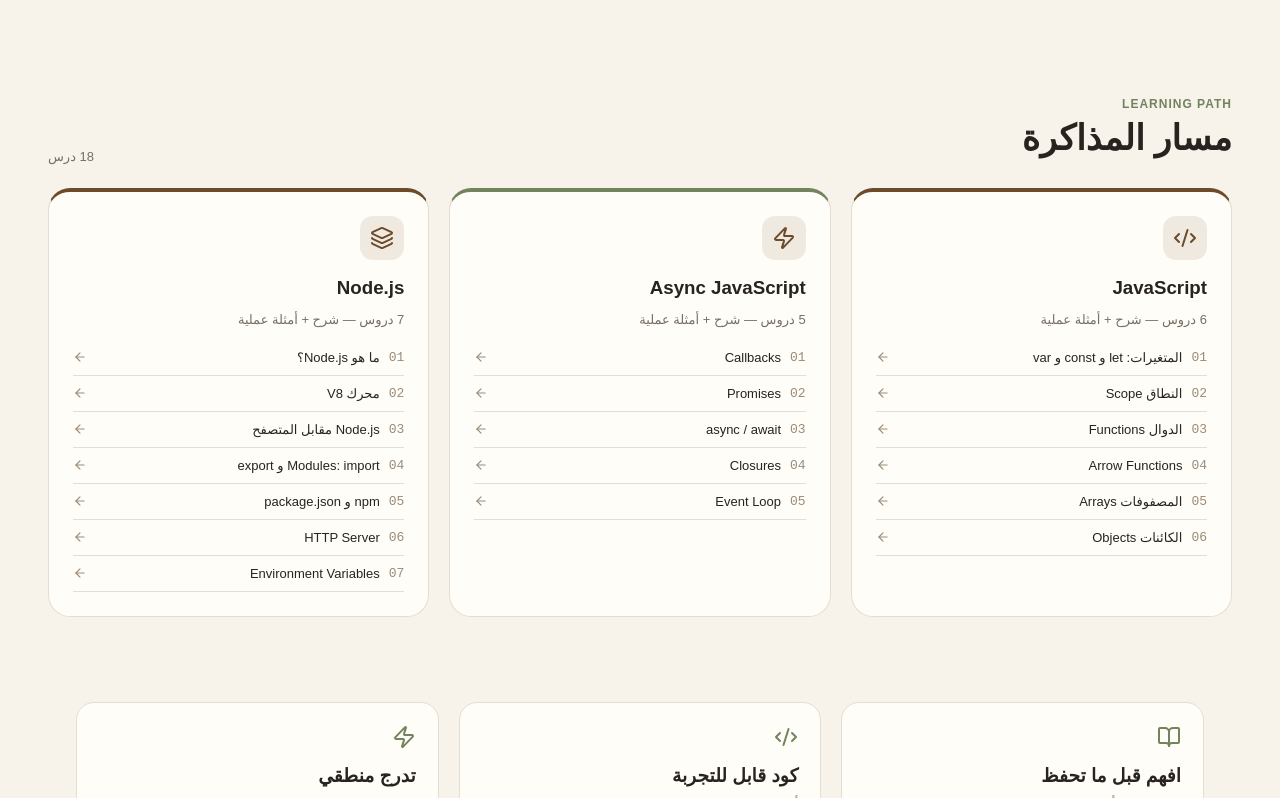
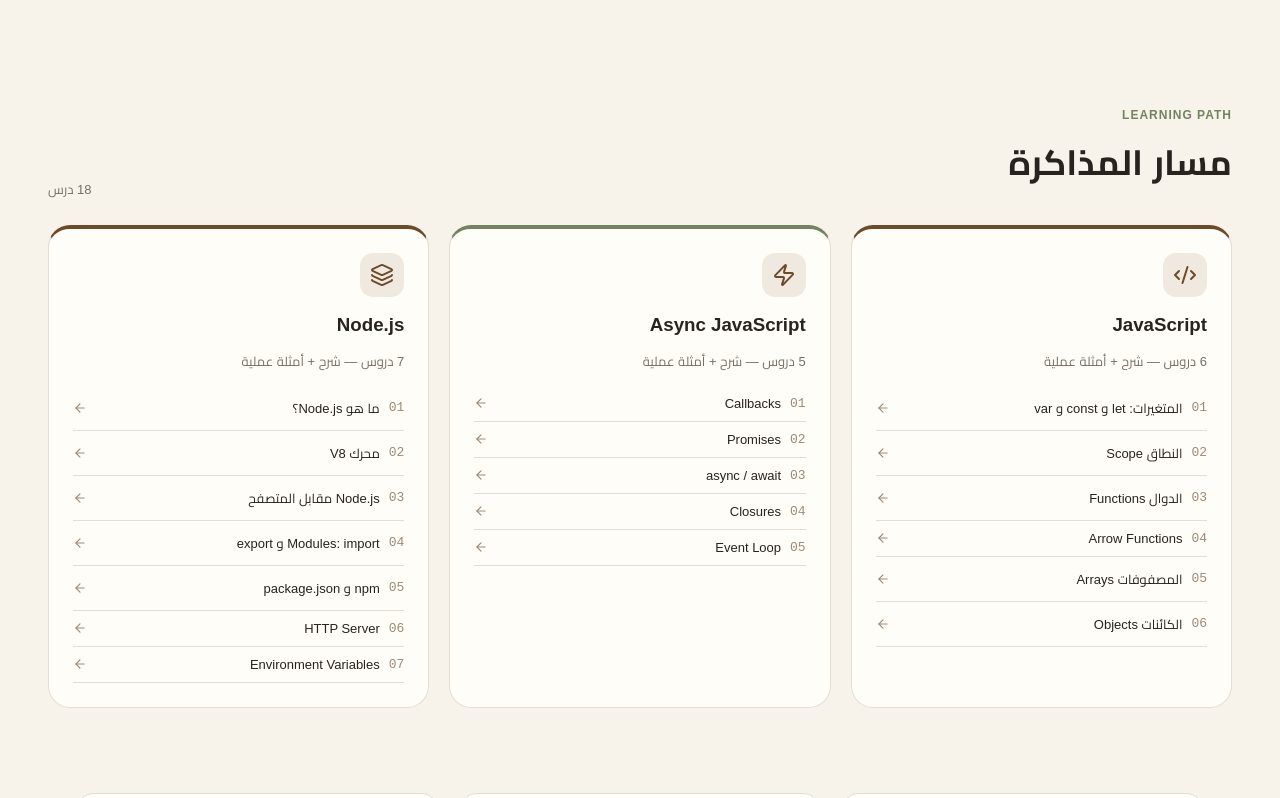
Before and after one commit to OsamaDev98/js-academy, a Next.js app: page / in a window 1280 px wide. Shown: the part 603-1401 px from the top of the page. Built offline with nearby package versions, Linux system fonts and the light colour scheme.

Commit message:
feat: load Cairo font globally

```diff
--- a/app/layout.tsx
+++ b/app/layout.tsx
@@ -1,3 +1,18 @@
-import type {Metadata} from 'next'; import './globals.css';
-export const metadata:Metadata={title:'JS Academy — JavaScript & Node.js',description:'منصة عربية احترافية لمذاكرة JavaScript وNode.js'};
-export default function RootLayout({children}:{children:React.ReactNode}){return <html lang="ar" dir="rtl"><body>{children}</body></html>}
+import type { Metadata } from 'next';
+import { Cairo } from 'next/font/google';
+import './globals.css';
+
+const cairo = Cairo({ subsets: ['arabic'], display: 'swap', variable: '--font-cairo' });
+
+export const metadata: Metadata = {
+  title: 'JS Academy — JavaScript & Node.js',
+  description: 'منصة عربية احترافية لفهم JavaScript والبرمجة غير المتزامنة وNode.js من الأساسيات إلى التطبيق.',
+};
+
+export default function RootLayout({ children }: { children: React.ReactNode }) {
+  return (
+    <html lang="ar" dir="rtl">
+      <body className={cairo.variable}>{children}</body>
+    </html>
+  );
+}
```
